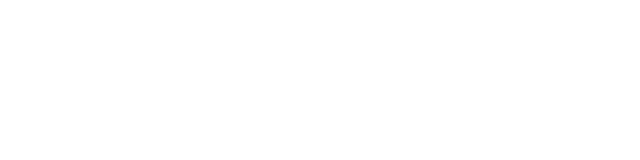
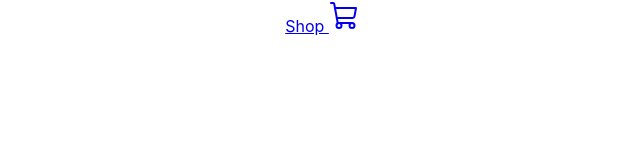
Before and after one commit to olexandervanzuriak/React-orderApp, a React (Create React App) app: page / in a window 1280 px wide. Shown: the top 160 px of the page, without its empty margins (317-957 px from the left). Built offline with nearby package versions, Linux system fonts and the light colour scheme.

Commit message:
Add phosphor react and icon

```diff
--- a/package.json
+++ b/package.json
@@ -6,6 +6,7 @@
     "@testing-library/jest-dom": "^5.17.0",
     "@testing-library/react": "^13.4.0",
     "@testing-library/user-event": "^13.5.0",
+    "phosphor-react": "^1.4.1",
     "react": "^18.2.0",
     "react-dom": "^18.2.0",
     "react-scripts": "5.0.1",
--- a/src/App.js
+++ b/src/App.js
@@ -1,10 +1,12 @@
 import './App.css';
 import {BrowserRouter as Router, Routes, Route}  from "react-router-dom";
+import { Navbar } from './components/Navbar';
 
 function App() {
   return (
     <div className="App">
       <Router>
+        <Navbar />
         <Routes>
           <Route path="/" />
           <Route path="/cart" />
--- /dev/null
+++ b/src/components/Navbar.jsx
@@ -0,0 +1,13 @@
+import { Link } from "react-router-dom"
+import { ShoppingCart } from "phosphor-react"
+
+export const Navbar = () => {
+    return (
+        <div className="navbar">
+            <div className="links">
+                <Link to="/"> Shop </Link>
+                <Link to="/cart"><ShoppingCart size={32}/></Link>
+            </div>
+        </div>
+    )
+}
```
Also changed, not shown: 1 other file (tests, documents, lock files or other folders).
